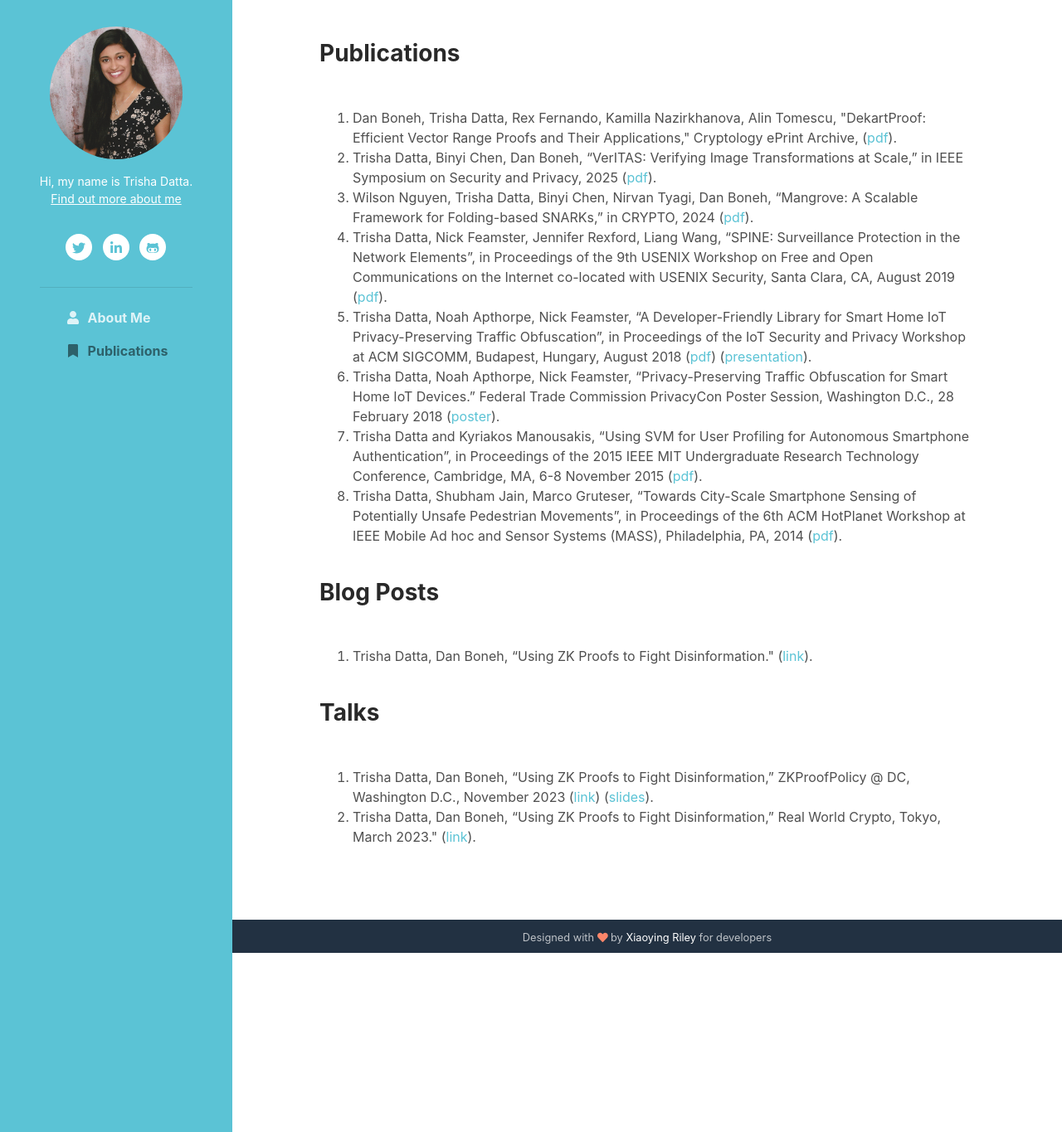
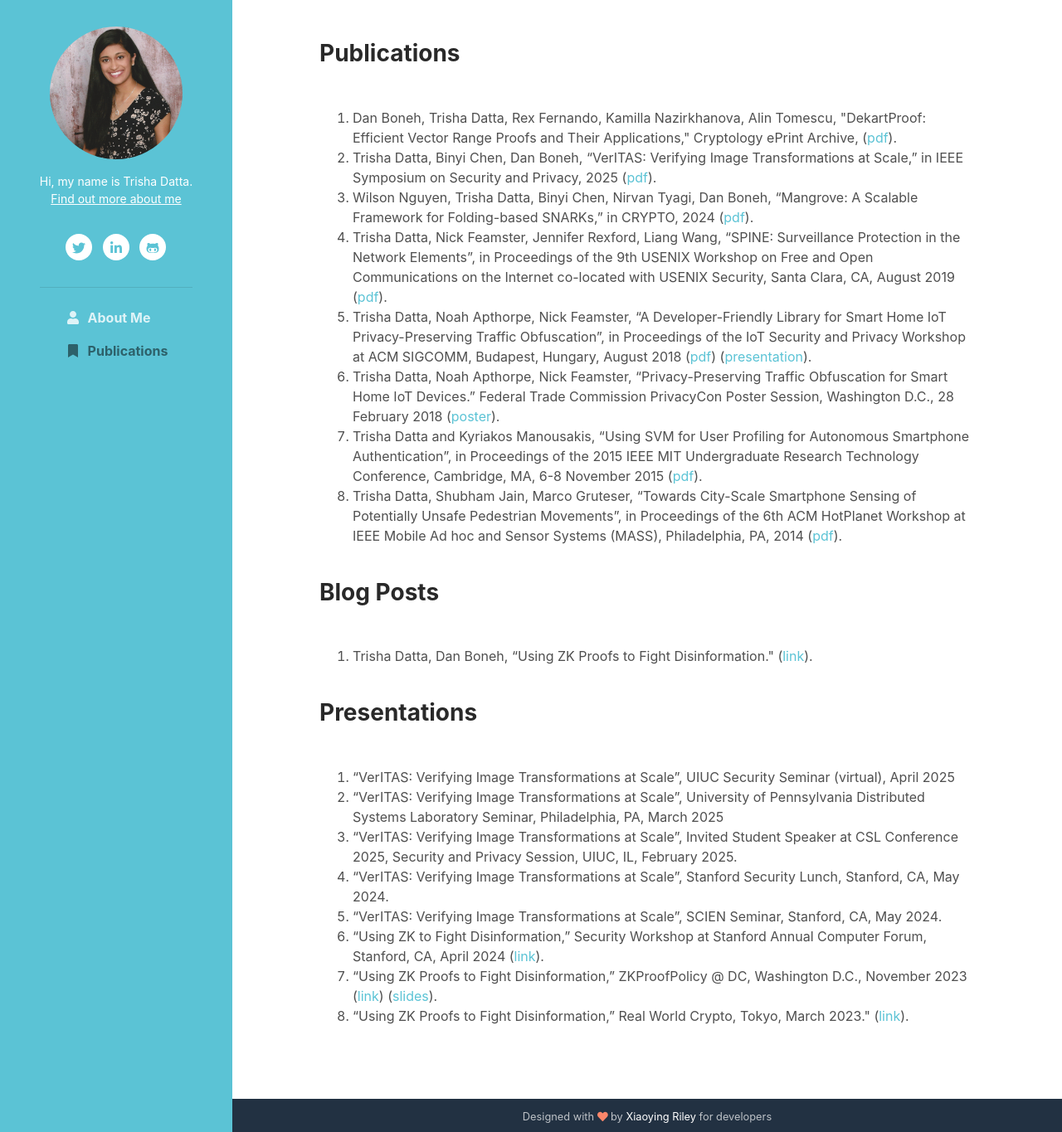
Before and after one commit to TrishaDatta/TrishaDatta.github.io, a Jekyll site: the page publications.html, which Jekyll copies as it is, in a window 1280 px wide and 1365 px high. Shown: the whole window at 83% size. Built offline with Jekyll 4.4.1, drawn with Linux system fonts in a browser that asks for light colours; nearby versions of some CDN libraries.

Commit message:
Update publications.html

```diff
--- a/publications.html
+++ b/publications.html
@@ -124,12 +124,30 @@
 				    </p>
 				    <div class="line"></div>
 				    <br>
-				    <h3>Talks</h3>
+				    <h3>Presentations</h3>
 			            <br>
 				    <p><ol>
-					  <li>Trisha Datta, Dan Boneh,
+					<li>
+					“VerITAS: Verifying Image Transformations at Scale”, UIUC Security Seminar (virtual), April 2025
+					</li>
+					<li>
+					“VerITAS: Verifying Image Transformations at Scale”, University of Pennsylvania Distributed Systems Laboratory Seminar, Philadelphia, PA, March 2025
+					</li>
+					<li>
+					“VerITAS: Verifying Image Transformations at Scale”, Invited Student Speaker at CSL Conference 2025, Security and Privacy Session, UIUC, IL, February 2025.
+					</li>
+					<li>
+					“VerITAS: Verifying Image Transformations at Scale”, Stanford Security Lunch, Stanford, CA, May 2024.
+					</li>
+					<li>
+					“VerITAS: Verifying Image Transformations at Scale”, SCIEN Seminar, Stanford, CA, May 2024.
+					</li>
+					  <li>
+					“Using ZK to Fight Disinformation,” Security Workshop at Stanford Annual Computer Forum, Stanford, CA, April 2024 (<a href="https://www.youtube.com/watch?v=PUoQV6FR1Hk">link</a>).
+					  </li>
+					  <li>
 					  “Using ZK Proofs to Fight Disinformation,” ZKProofPolicy @ DC, Washington D.C., November 2023 (<a href="https://www.youtube.com/live/TmCoURJ-stk?si=UazyyP0urKSS35TH&t=10078">link</a>) (<a href="zk-disinformation.pdf">slides</a>).</li>
-					  <li>Trisha Datta, Dan Boneh,
+					  <li>
 					  “Using ZK Proofs to Fight Disinformation,” Real World Crypto, Tokyo, March 2023." (<a href="https://www.youtube.com/watch?t=2953&v=MwTK6ZQhOQg&feature=youtu.be">link</a>).</li>
 					</ol>
 				    </p>
```
